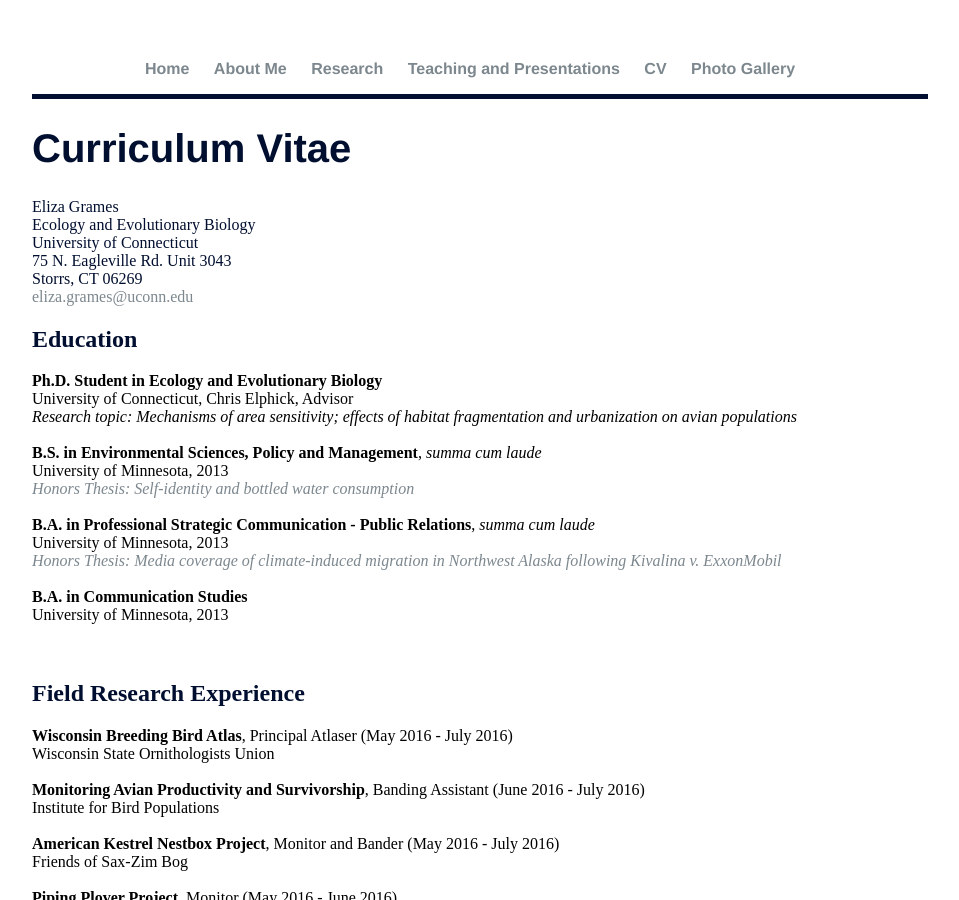
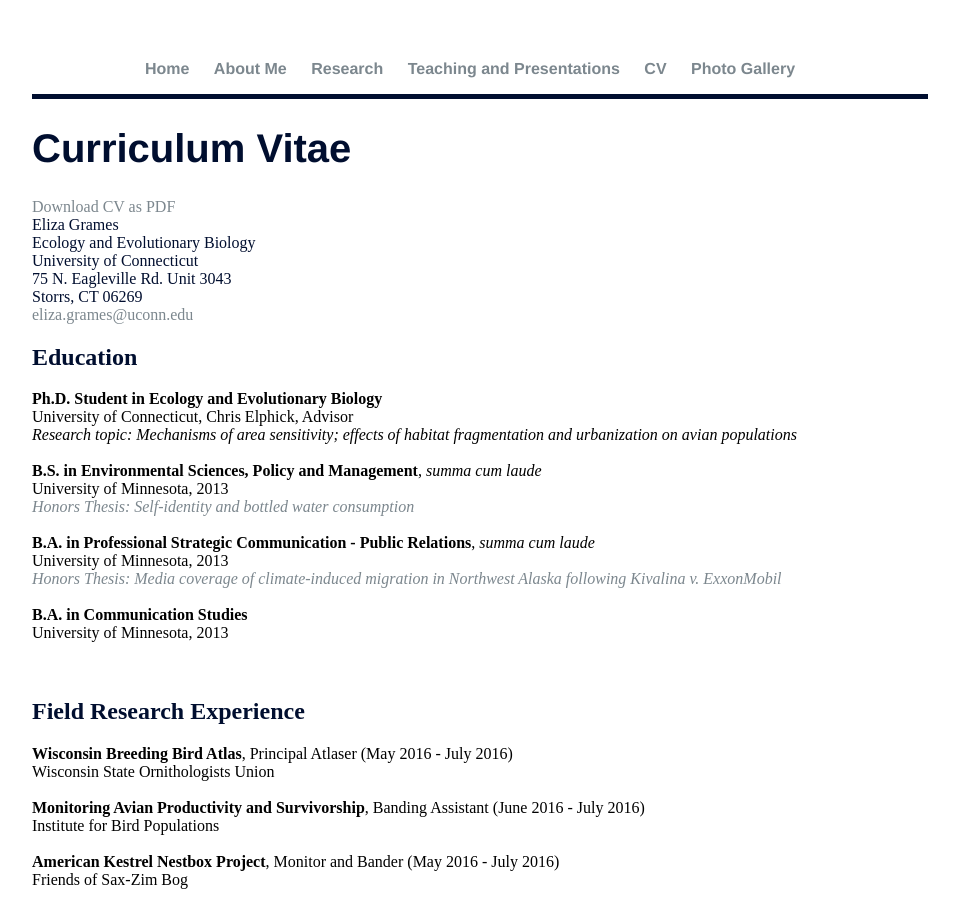
Before and after one commit to elizagrames/elizagrames.github.io, a Jekyll site: the page built from cv/index.html, in a window 1280 px wide and 900 px high. Shown: the whole window, without its empty margins (160-1119 px from the left). Built offline with Jekyll 4.4.1, drawn with Linux system fonts in a browser that asks for light colours.

Commit message:
Update index.html

```diff
--- a/cv/index.html
+++ b/cv/index.html
@@ -3,8 +3,8 @@ layout: default
 title: Eliza Grames, Ecology PhD Student
 ---
 <div class="blurb">
-	<h1>Curriculum Vitae</h2>
-
+	<h1>Curriculum Vitae</h1>
+<a href="https://github.com/elizagrames/elizagrames.github.io/raw/master/images/CV.pdf">Download CV as PDF</a><br>
 <font color="000E2F">Eliza Grames<br>
 Ecology and Evolutionary Biology<br>
 University of Connecticut<br>
```
